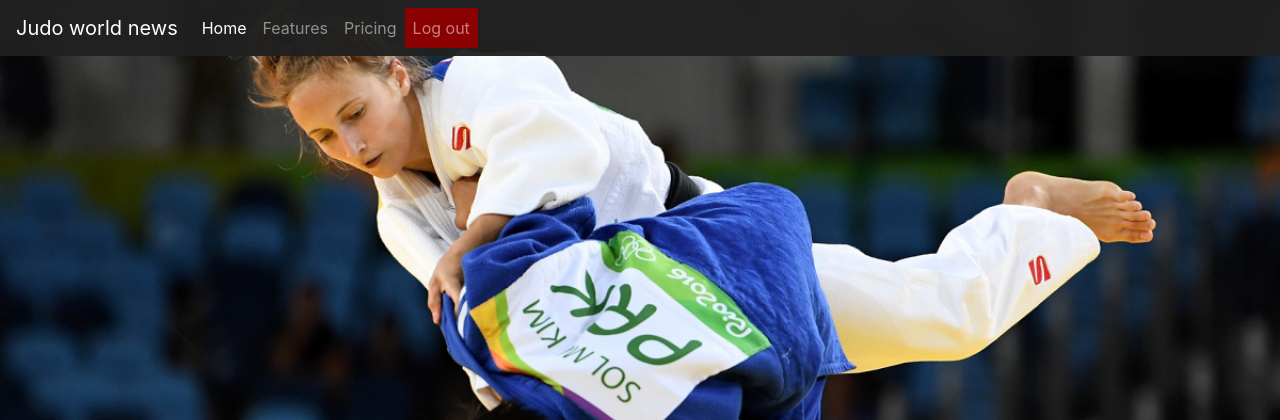
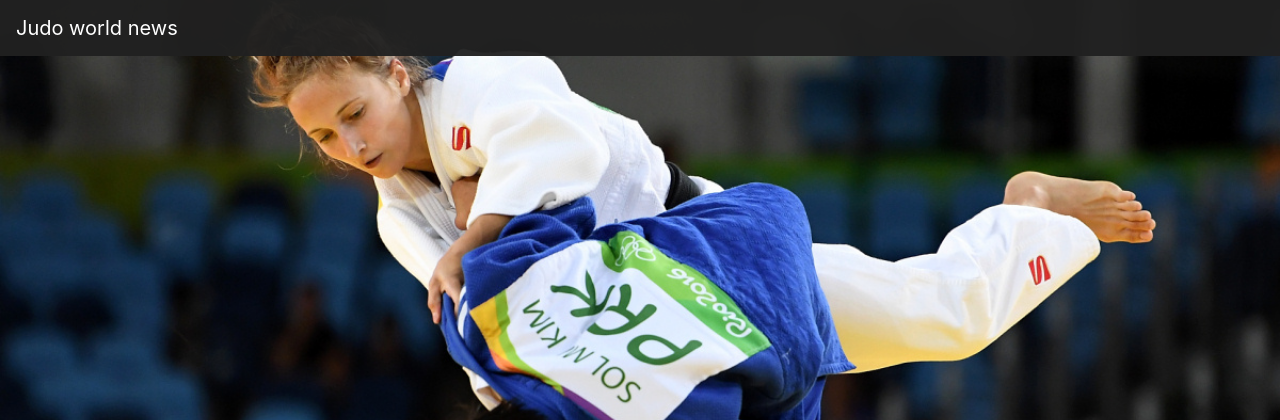
Before and after one commit to Ahmetov/ip-lab, a PHP site: page /news-board.php in a window 1280 px wide. Shown: the top 420 px of the page. Run offline with PHP 8.4, Linux system fonts and the light colour scheme; data that the repository does not hold is empty.

Commit message:
navbar fix

```diff
--- a/static/news-board.php
+++ b/static/news-board.php
@@ -44,26 +44,6 @@
 <body>
 <nav class="navbar navbar-expand-lg navbar-dark bg-dark judo-navbar">
     <a class="navbar-brand" href="#">Judo world news</a>
-    <button class="navbar-toggler" type="button" data-toggle="collapse" data-target="#navbarNav"
-            aria-controls="navbarNav" aria-expanded="false" aria-label="Toggle navigation">
-        <span class="navbar-toggler-icon"></span>
-    </button>
-    <div class="collapse navbar-collapse" id="navbarNav">
-        <ul class="navbar-nav">
-            <li class="nav-item active">
-                <a class="nav-link" href="#">Home <span class="sr-only">(current)</span></a>
-            </li>
-            <li class="nav-item">
-                <a class="nav-link" href="#">Features</a>
-            </li>
-            <li class="nav-item">
-                <a class="nav-link" href="#">Pricing</a>
-            </li>
-            <li class="nav-item">
-                <a class="nav-link" style="background-color: darkred" href="./logout.php">Log out</a>
-            </li>
-        </ul>
-    </div>
 </nav>
 
 <?php
```
